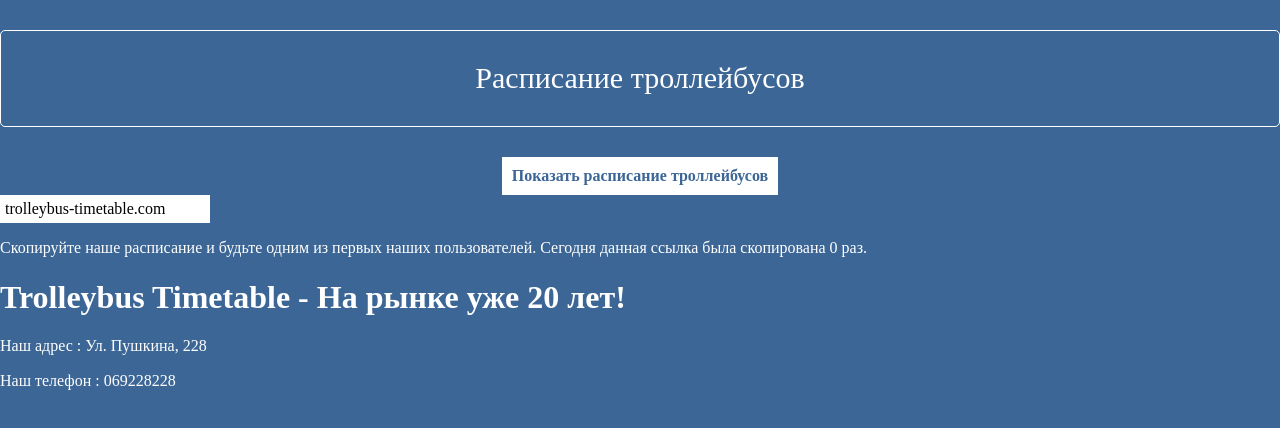
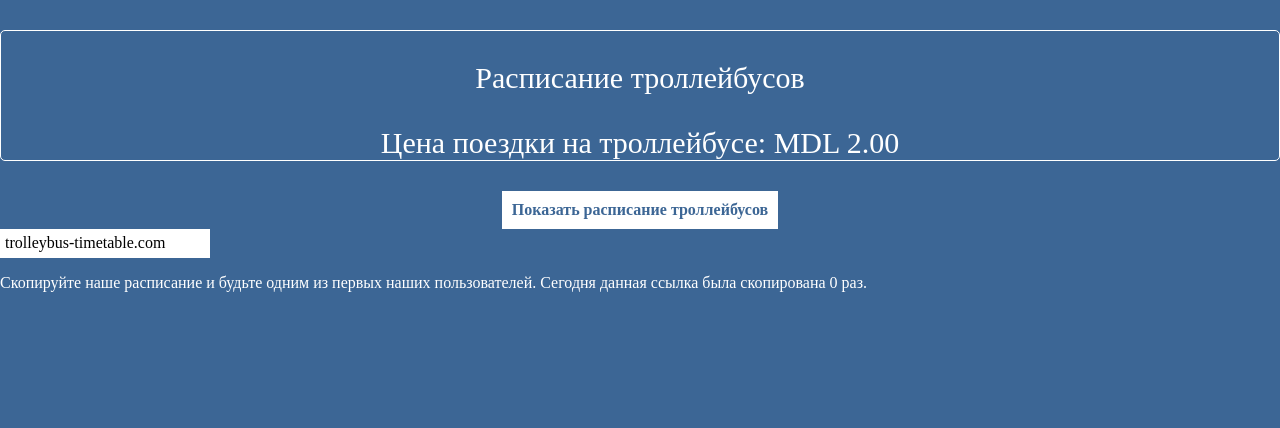
Before and after one commit to nicky997/AngularIndividual, a website: page app/index.html in a window 1280 px wide. Drawn offline with nearby package versions, Linux system fonts and the light colour scheme; some packages are replaced by stand-ins of ours; files that its build step writes are made by us from their sources.

Commit message:
styling + custom service/controller

```diff
--- a/app/index.html
+++ b/app/index.html
@@ -20,7 +20,10 @@
 <div class="container">
   <div class="container__center-text" ng-app="" ng-init="TitleText='Расписание троллейбусов'">
     <p><span ng-bind="TitleText"></span></p>
+    <div ng-app="myApp" ng-controller="costCtrl"> Цена поездки на троллейбусе: {{ price | currency:'MDL ' }}</div>
   </div>
+
+</div>
 </div>
 </header>
 
@@ -74,6 +77,7 @@
   <div class="infoabout">
   </div>
 
+
 </footer>
 
   <!-- In production use:
@@ -88,6 +92,9 @@
   <script src="core/version/version.js"></script>
   <script src="core/version/version-directive.js"></script>
   <script src="core/version/interpolate-filter.js"></script>
+
+
+
 <script>
   var app = angular.module("myApp", []);
   app.directive("infoabout", function() {
@@ -98,6 +105,10 @@
               "<p>Наш телефон : 069228228 </p>"
     };
   });
+  var app = angular.module("myApp", []);
+  app.controller('costCtrl', function($scope) {
+    $scope.price = 2;
+  });
 </script>
 </body>
 </html>
--- a/app/style.scss
+++ b/app/style.scss
@@ -27,6 +27,7 @@
     padding: 10px 10px;
     border: none;
     outline: none;
+    cursor: pointer;
   }
   li{
     list-style-type: none;
```
Also changed, not shown: app/style.css, 1 other file.
